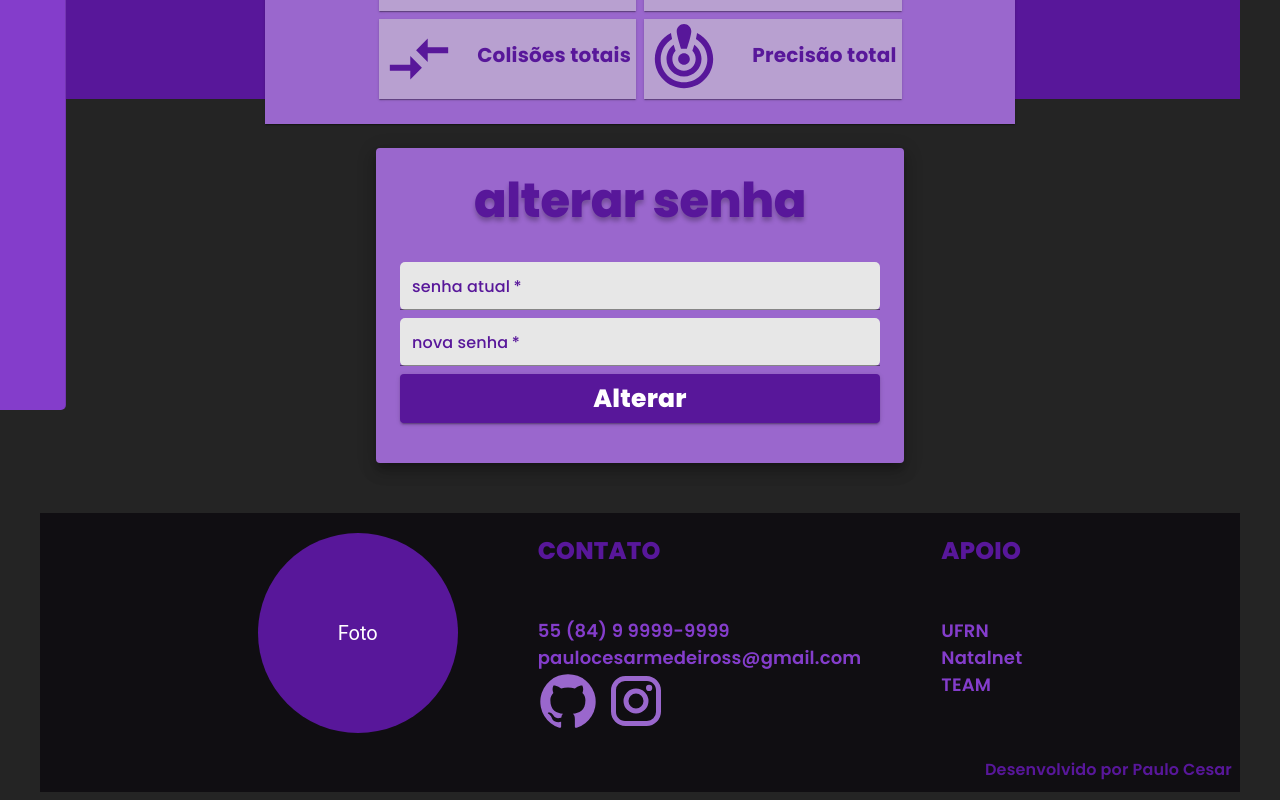
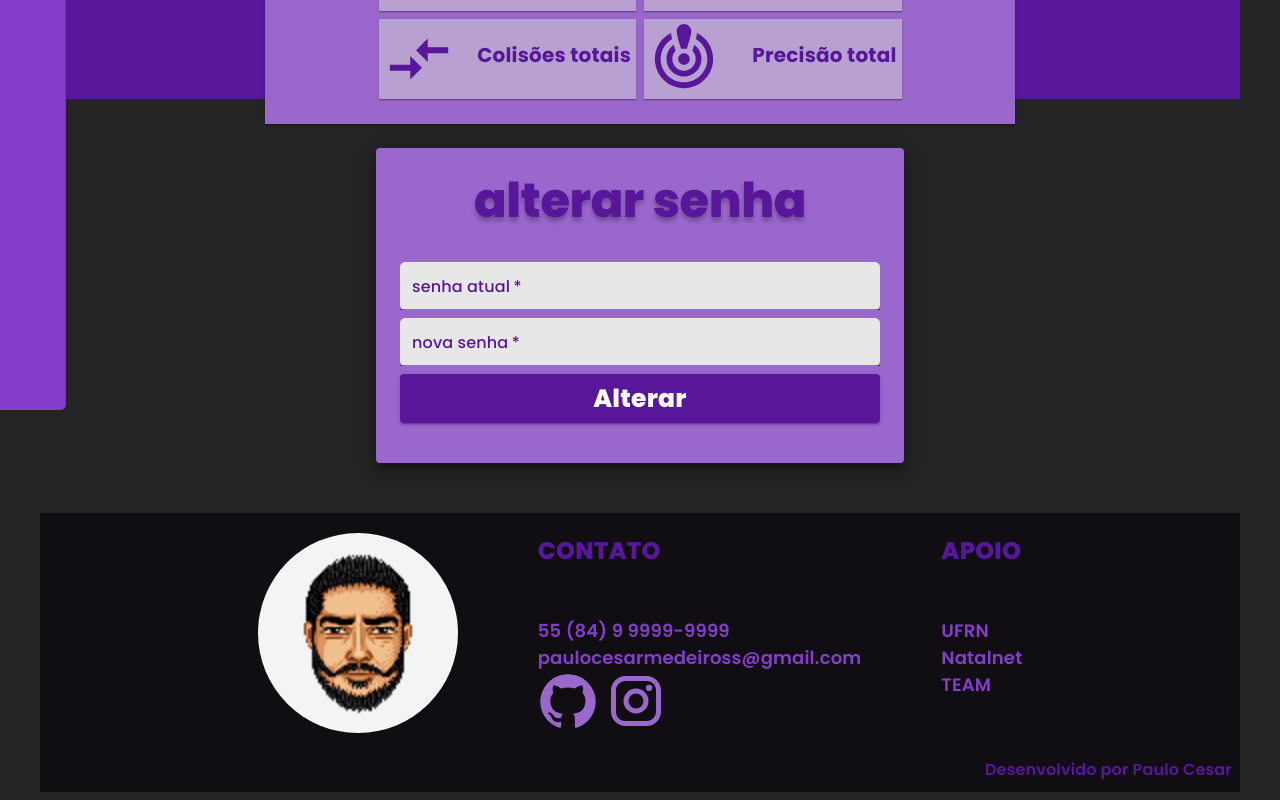
Before and after one commit to Msajt/projeto-2-dsi, a React (Vite) app: page /user in a window 1280 px wide. Shown: the part 390-1190 px from the top of the page. Built offline with nearby package versions, Linux system fonts and the light colour scheme; no server answers.

Commit message:
footer image

```diff
--- a/src/components/MyFooter.jsx
+++ b/src/components/MyFooter.jsx
@@ -1,5 +1,6 @@
 import { Avatar, Stack, Typography, Link } from "@mui/material";
 import { GitHub, Instagram } from "@mui/icons-material";
+import avatarPhoto from "/avatar-footer.png";
 
 const titleStyle = {
     fontFamily: "Poppins",
@@ -84,9 +85,8 @@ export default function MyFooter() {
                             height: 200,
                             bgcolor: "#58179A",
                         }}
-                    >
-                        Foto
-                    </Avatar>
+                        src={avatarPhoto}
+                    ></Avatar>
 
                     <Stack align="left">
                         <Typography sx={styles.title}>contato</Typography>
```
Also changed, not shown: public/avatar-footer.png (added).
